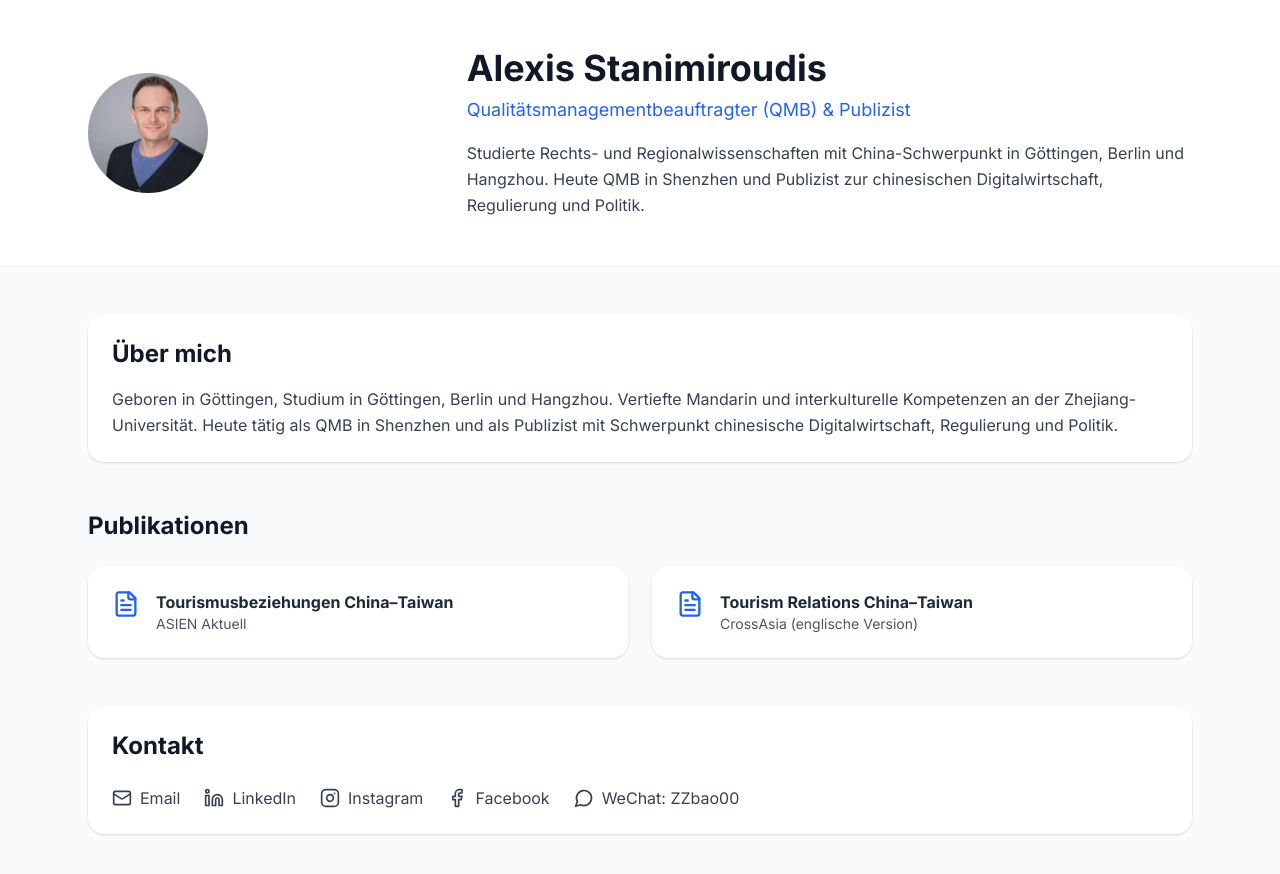
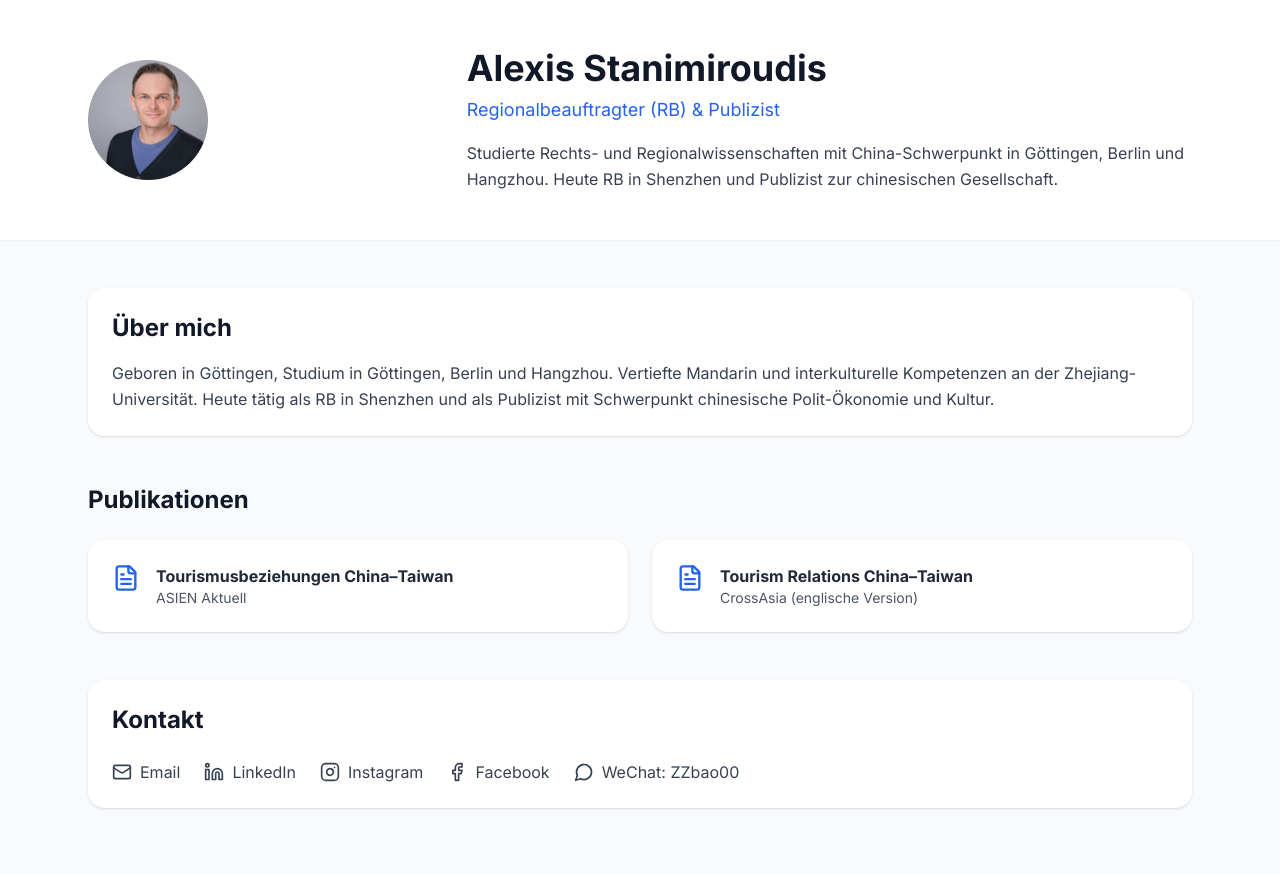
Before and after one commit to stanimia81/alexis-website, a React (Vite) app: page / in a window 1280 px wide. Shown: the top 874 px of the page. Built offline with nearby package versions, Linux system fonts and the light colour scheme.

Commit message:
Update App.jsx

```diff
--- a/src/App.jsx
+++ b/src/App.jsx
@@ -24,12 +24,12 @@ export default function App() {
           <div className="md:col-span-2">
             <h1 className="text-4xl font-bold">Alexis Stanimiroudis</h1>
             <h2 className="text-lg text-blue-600 mt-2">
-              Qualitätsmanagementbeauftragter (QMB) & Publizist
+              Regionalbeauftragter (RB) & Publizist
             </h2>
             <p className="mt-4 text-gray-700 leading-relaxed">
               Studierte Rechts- und Regionalwissenschaften mit China-Schwerpunkt in Göttingen,
-              Berlin und Hangzhou. Heute QMB in Shenzhen und Publizist zur chinesischen
-              Digitalwirtschaft, Regulierung und Politik.
+              Berlin und Hangzhou. Heute RB in Shenzhen und Publizist zur chinesischen
+              Gesellschaft.
             </p>
           </div>
         </div>
@@ -42,8 +42,8 @@ export default function App() {
           <p className="leading-relaxed text-gray-700">
             Geboren in Göttingen, Studium in Göttingen, Berlin und Hangzhou.
             Vertiefte Mandarin und interkulturelle Kompetenzen an der Zhejiang-Universität.
-            Heute tätig als QMB in Shenzhen und als Publizist mit Schwerpunkt
-            chinesische Digitalwirtschaft, Regulierung und Politik.
+            Heute tätig als RB in Shenzhen und als Publizist mit Schwerpunkt
+            chinesische Polit-Ökonomie und Kultur.
           </p>
         </section>
 
```
